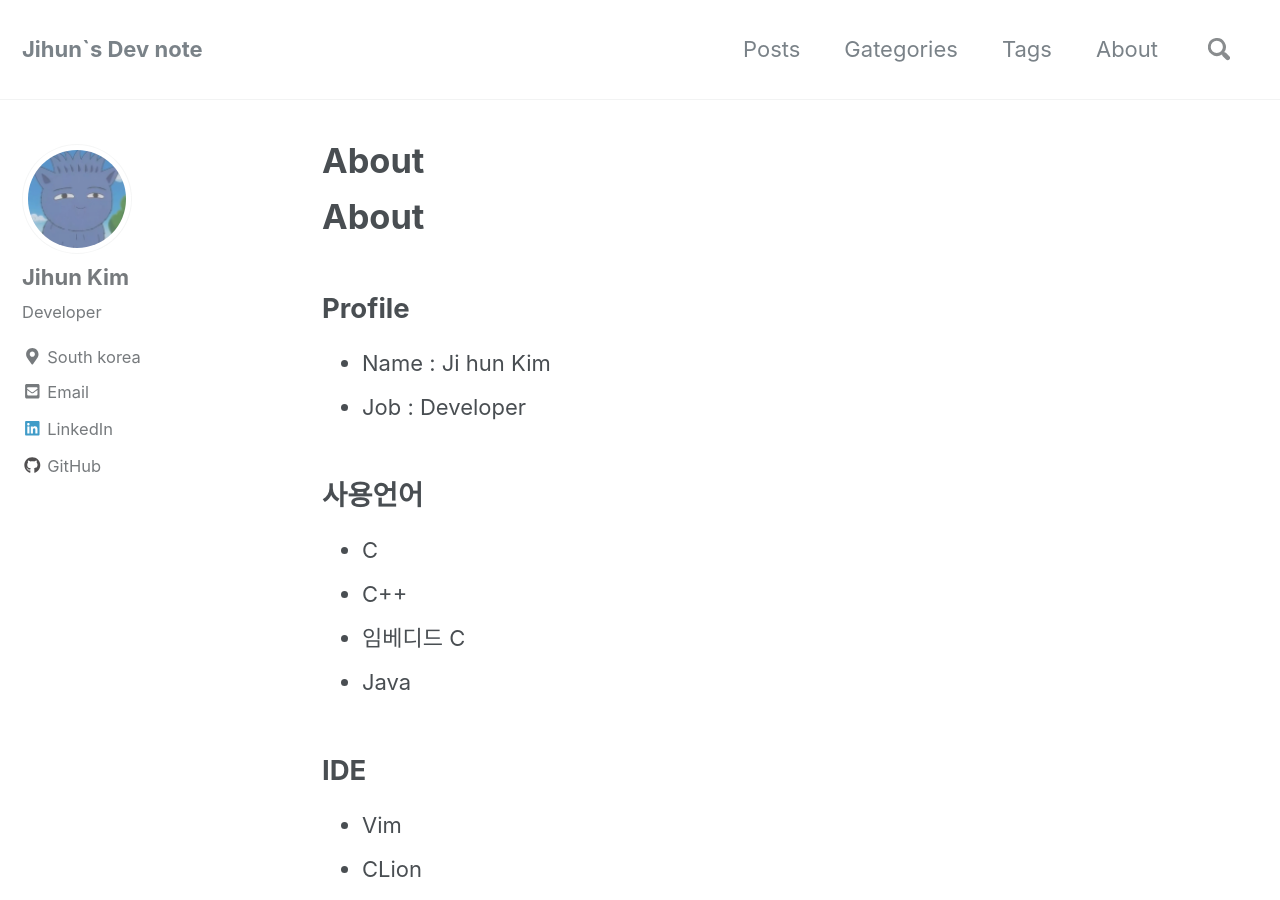
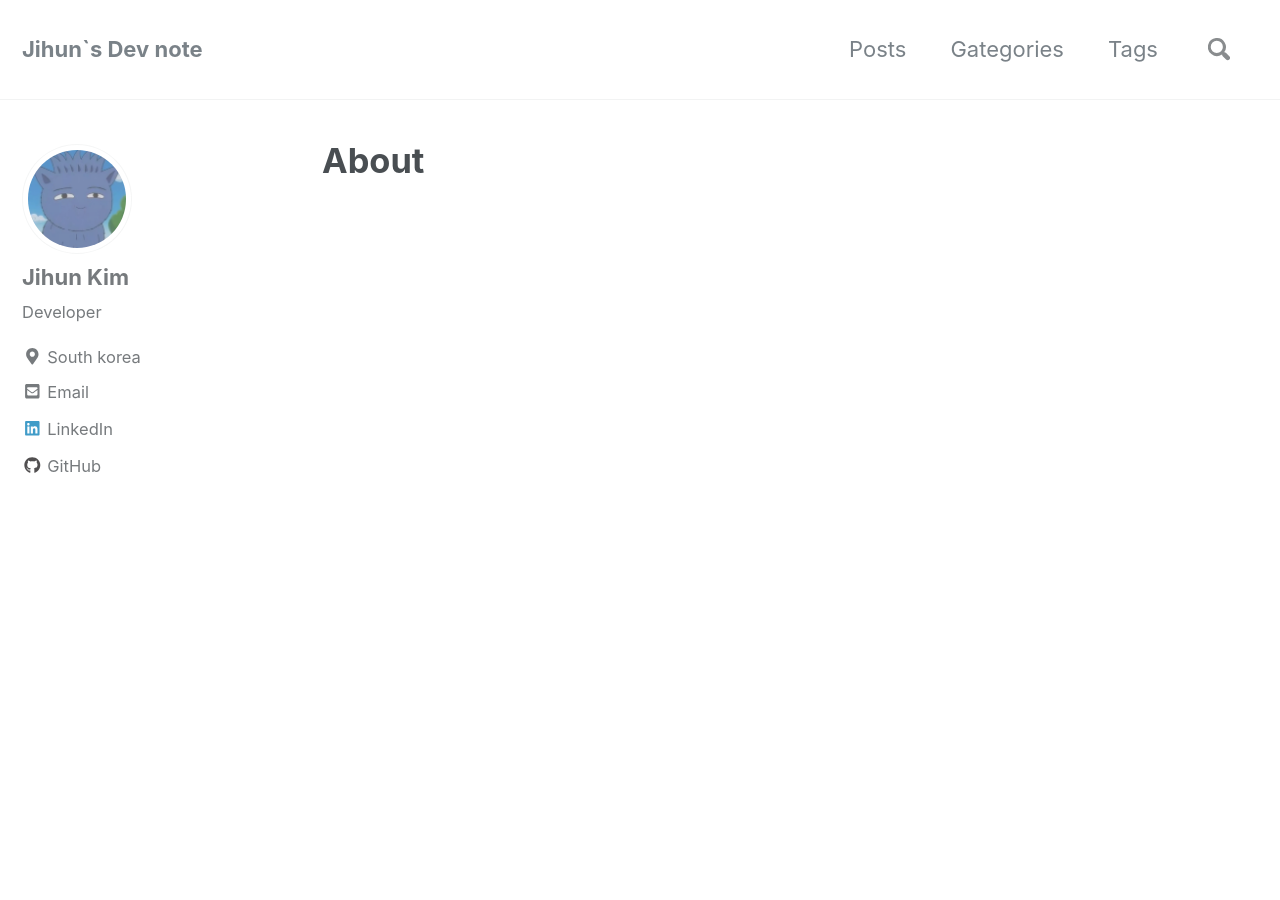
Before and after one commit to JihunDev/JihunDev.github.io, a Jekyll site: the page built from _pages/about.md, in a window 1280 px wide and 900 px high. Built offline with Jekyll 4.4.1, drawn with Linux system fonts in a browser that asks for light colours; nearby versions of some CDN libraries.

Commit message:
Style : page 수정
- about page 삭제

```diff
--- a/_data/navigation.yml
+++ b/_data/navigation.yml
@@ -6,5 +6,3 @@ main:
     url: /categories/
   - title: "Tags"
     url: /tags/
-  - title: "About"
-    url: /about/
--- a/_pages/about.md
+++ b/_pages/about.md
@@ -5,21 +5,3 @@ title: "About"
 author_profile: true
 
 ---
-
-# About
-
-## Profile
-- Name : Ji hun Kim
-- Job : Developer
-
-## 사용언어
-- C
-- C++
-- 임베디드 C
-- Java
-
-## IDE
-- Vim
-- CLion
-
-## Project
```
